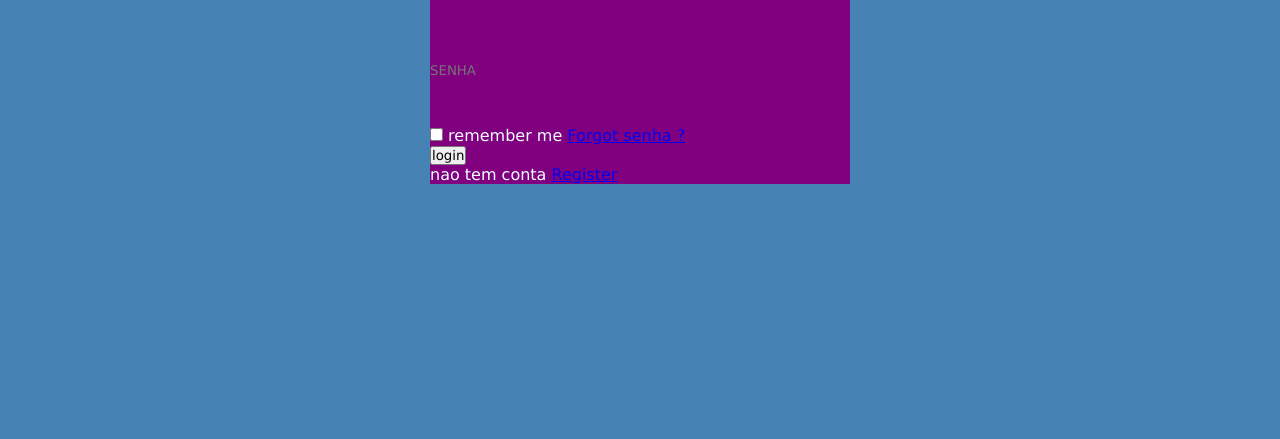
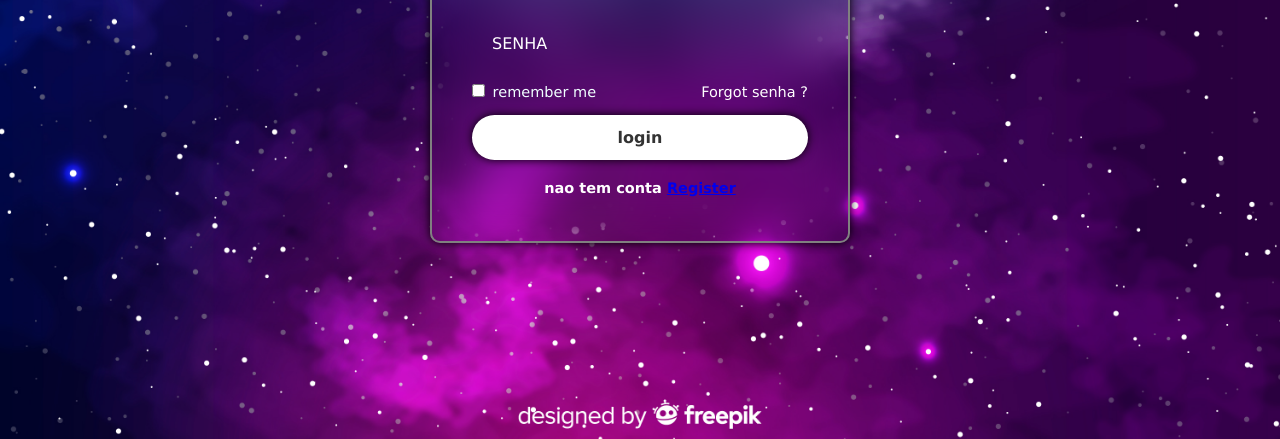
Before and after one commit to iamGiovanniCaramelloGrego/iamGiovanniCaramelloGrego, a plain HTML site: page sitetcc/index.html in a window 1280 px wide. Shown: the part 361-800 px from the top of the page. Drawn offline with nearby package versions, Linux system fonts and the light colour scheme.

Commit message:
Add files via upload

```diff
--- a/sitetcc/style.css
+++ b/sitetcc/style.css
@@ -9,12 +9,19 @@ body{
     justify-content: center;
     align-items: center;
     min-height: 100vh;
-    background: steelblue;
+    background: url('img.jpg') no-repeat;
+    background-size: cover;
+    background-position: center;
 }
 .wrapper{
     width: 420px;
-    background: purple;
+    background: transparent;
     color: azure;
+    border-radius: 10px;
+    padding: 30px 40px;
+    border: 2px solid grey;
+    backdrop-filter: blur(20px);
+    box-shadow: 0 0 10px black;
 }
 .wrapper h1{
     font-size: 36px;
@@ -33,4 +40,68 @@ body{
     outline: none;
     border: 2px solid rgba(red, green, blue, alpha);
     border-radius: 40px;
-}
+    font-size: 16px;
+    color: white;
+    padding: 20px 45px 20px 20px;
+ }
+ .input-box input::placeholder {
+    color: white;
+ }
+
+ .input-box i {
+    position: absolute;
+    right: 20px;
+    top: 50%;
+    transform: translateY(-50%);
+    font-size: 20px;
+ }
+ .wrapper .remember-forgot {
+    display: flex;
+    justify-content: space-between;
+    font-size: 14.5px;
+    margin: -15px 0 15px;
+ }
+
+ .remember-forgot label input{
+    accent-color: white;
+    margin-right: 3px;
+ }
+
+ .remember-forgot a{
+    color: white;
+    text-decoration: none;
+ }
+
+ .remember-forgot a:hover{
+    text-decoration: underline;
+ }
+
+ .wrapper .btn{
+    width: 100%;
+    height: 45px;
+    background: white;
+    border: none;
+    outline: none;
+    border-radius: 40px;
+    box-shadow: 0 0 10px black;
+    cursor: pointer;
+    font-size: 16px;
+    color: #333;
+    font-weight: 600;
+ }
+
+ .wrapper .register-link {
+    font-size: 14.5px;
+    text-align: center;
+    margin: 20px 0 15px;
+ }
+
+ .register-link{
+    color: white;
+    text-decoration: none;
+    font-weight: 600;
+ }
+
+ .register-link p a:hover{
+    text-decoration: underline;
+ }
```
Also changed, not shown: sitetcc/img.jpg (added).
